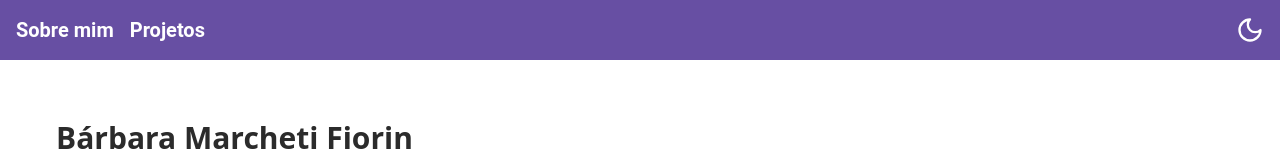
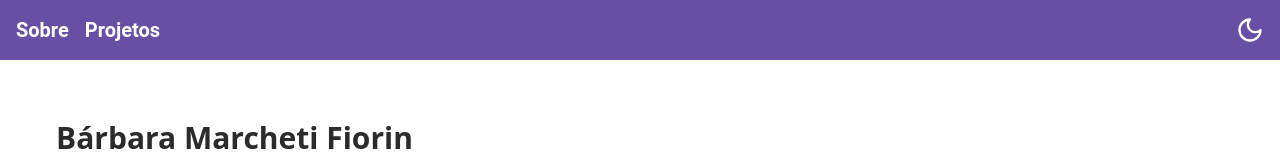
Before and after one commit to bamarcheti/my-resume, a React (Create React App) app: page / in a window 1280 px wide. Shown: the top 160 px of the page. Built offline with nearby package versions, Linux system fonts and the light colour scheme.

Commit message:
fix: Alterando rotas para ingles

```diff
--- a/src/_shared/Routes.enum.ts
+++ b/src/_shared/Routes.enum.ts
@@ -1,6 +1,6 @@
 enum RoutesURL {
-  SOBRE_MIM = '/',
-  PROJETOS = '/projetos'
+  ABOUT = '/',
+  PROJECTOS = '/projetos'
 }
 
 export default RoutesURL;
--- a/src/components/MainLayout/index.tsx
+++ b/src/components/MainLayout/index.tsx
@@ -16,7 +16,7 @@ const MainLayout: React.FC<Props> = ({ children }) => {
   const { pathname } = useLocation();
 
   const getPathName = () => {
-    if (pathname === RoutesURL.SOBRE_MIM) {
+    if (pathname === RoutesURL.ABOUT) {
       setRegistrationPage(true);
     } else {
       setRegistrationPage(false);
@@ -45,12 +45,12 @@ const MainLayout: React.FC<Props> = ({ children }) => {
       >
         <div className="flex flex-row w-full">
           <ul className="hidden sm:flex gap-4 text-xl font-semibold w-full">
-            <Link to={RoutesURL.SOBRE_MIM}>
+            <Link to={RoutesURL.ABOUT}>
               <li className="cursor-pointer hover:text-indigo-300 transition-all ease-in-out hover:scale-105">
-                Sobre mim
+                Sobre
               </li>
             </Link>
-            <Link to={RoutesURL.PROJETOS}>
+            <Link to={RoutesURL.PROJECTOS}>
               <li className="cursor-pointer hover:text-indigo-300 transition-all ease-in-out hover:scale-105">
                 Projetos
               </li>
@@ -97,13 +97,13 @@ const MainLayout: React.FC<Props> = ({ children }) => {
         >
           <li
             className="cursor-pointer hover:text-indigo-300 transition-all ease-in-out"
-            onClick={() => navigate(RoutesURL.SOBRE_MIM)}
+            onClick={() => navigate(RoutesURL.ABOUT)}
           >
-            Sobre mim
+            Sobre
           </li>
           <li
             className="cursor-pointer hover:text-indigo-300 transition-all ease-in-out"
-            onClick={() => navigate(RoutesURL.PROJETOS)}
+            onClick={() => navigate(RoutesURL.PROJECTOS)}
           >
             Projetos
           </li>
--- a/src/routes/App.routes.tsx
+++ b/src/routes/App.routes.tsx
@@ -9,8 +9,8 @@ const AppRoutes: React.FC = () => {
     <HashRouter>
       <MainLayout>
         <Routes>
-          <Route index path={RoutesURL.SOBRE_MIM} element={<About />} />
-          <Route path={RoutesURL.PROJETOS} element={<Projects />} />
+          <Route index path={RoutesURL.ABOUT} element={<About />} />
+          <Route path={RoutesURL.PROJECTOS} element={<Projects />} />
         </Routes>
       </MainLayout>
     </HashRouter>
```
